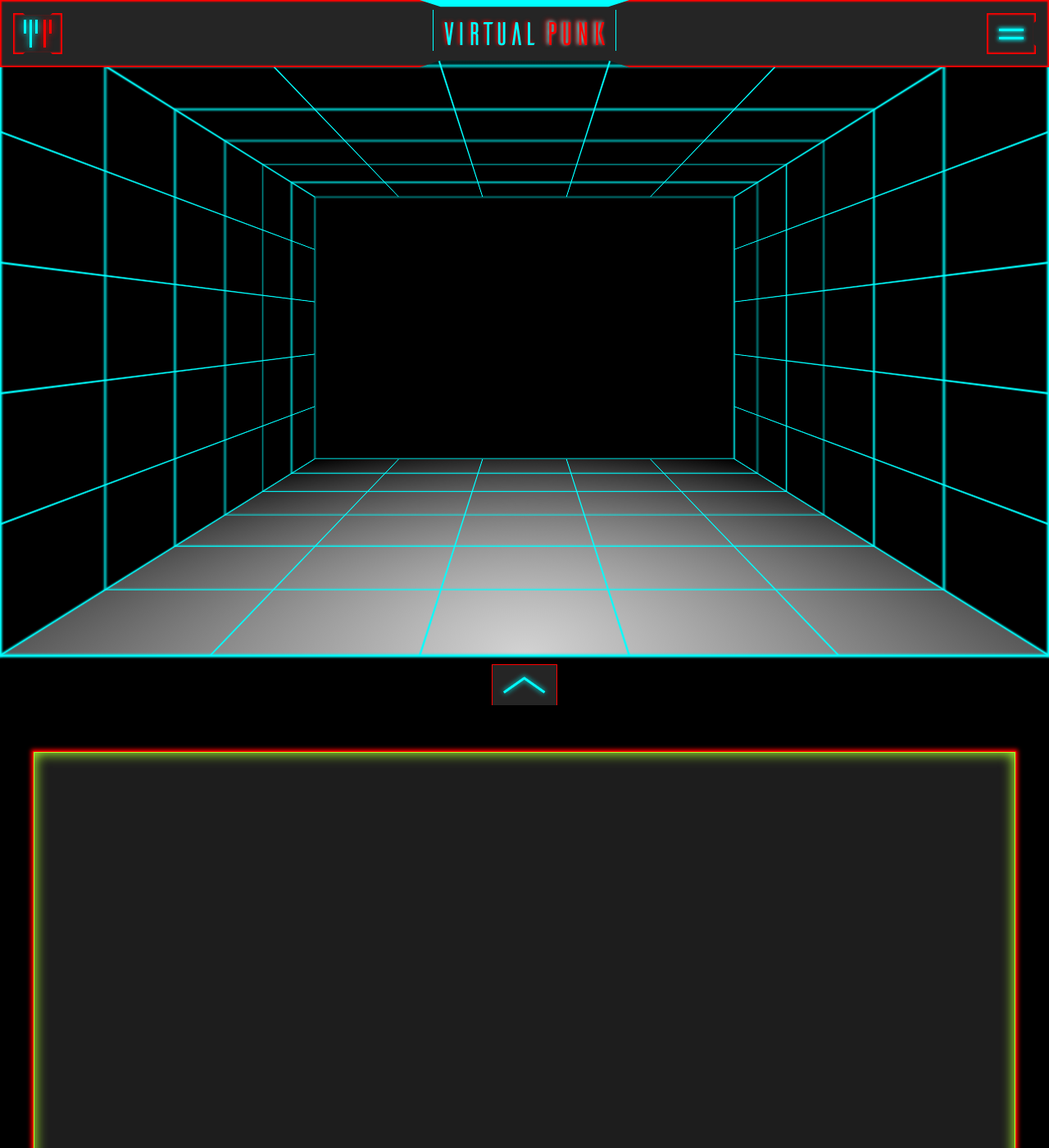
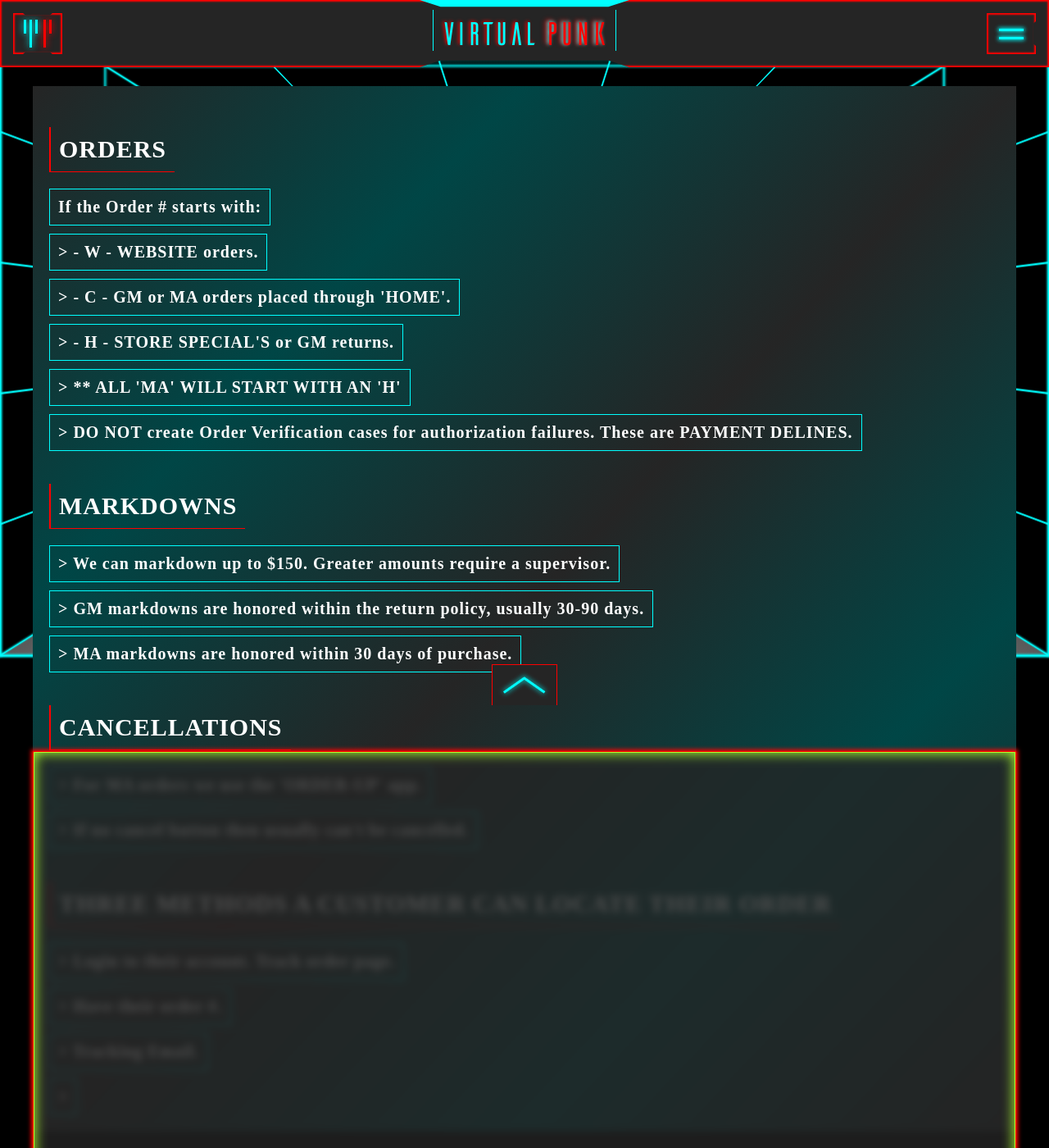
Before and after one commit to virtualepoch/virtual-punk-react, a React (Create React App) app: page /orders in a window 1280 px wide. Shown: the whole page at 82% size. Before the commit the page ends 800 px from the top, so only its background shows below. Built offline with nearby package versions, Linux system fonts and the light colour scheme; the HTML template or start-up script is replaced by a standard one.

Commit message:
added new page

```diff
--- a/src/App.js
+++ b/src/App.js
@@ -3,8 +3,9 @@ import { useEffect } from "react";
 import { Header } from "./components/Header";
 import { ButtonToTop } from "./components/ButtonToTop";
 import { WireBoxUnderlay } from "./components/WireBoxUnderlay";
+import "./App.css";
 import { Home } from "./pages/Home";
-import "./App.css";
+import { Orders } from "./pages/Orders";
 
 function useScrollToTop() {
   const { pathname } = useLocation();
@@ -24,6 +25,7 @@ function App() {
       <section className="page-container">
         <Routes>
           <Route path="/" element={<Home />} />
+          <Route path="/orders" element={<Orders />} />
         </Routes>
       </section>
     </div>
--- a/src/components/Header.js
+++ b/src/components/Header.js
@@ -120,8 +120,8 @@ export function Header() {
             </CustomLink>
           </li>
           <li>
-            <CustomLink className="link" onClick={openCloseNavMenu} to={"/"}>
-              ABOUT
+            <CustomLink className="link" onClick={openCloseNavMenu} to={"/orders"}>
+              ORDERS
             </CustomLink>
           </li>
           <li>
--- /dev/null
+++ b/src/pages/Orders.js
@@ -0,0 +1,27 @@
+export function Orders(){
+    return(
+        <div className="page">
+            <div className="banner thd-notes">
+                <h1>ORDERS</h1>
+                <p>If the Order # starts with:</p>
+                <p>&gt; - W - WEBSITE orders.</p>
+                <p>&gt; - C - GM or MA orders placed through 'HOME'.</p>
+                <p>&gt; - H - STORE SPECIAL'S or GM returns.</p>
+                <p>&gt; ** ALL 'MA' WILL START WITH AN 'H'</p>
+                <p>&gt; DO NOT create Order Verification cases for authorization failures. These are PAYMENT DELINES.</p>
+                <h1>MARKDOWNS</h1>
+                <p>&gt; We can markdown up to $150. Greater amounts require a supervisor.</p>
+                <p>&gt; GM markdowns are honored within the return policy, usually 30-90 days.</p>
+                <p>&gt; MA markdowns are honored within 30 days of purchase.</p>
+                <h1>CANCELLATIONS</h1>
+                <p>&gt; For MA orders we use the 'ORDER-UP' app.</p>
+                <p>&gt; If no cancel button then usually can't be cancelled.</p>
+                <h1>THREE METHODS A CUSTOMER CAN LOCATE THEIR ORDER</h1>
+                <p>&gt; Login to their account. Track order page.</p>
+                <p>&gt; Have their order #.</p>
+                <p>&gt; Tracking Email.</p>
+                <p>&gt; </p>
+            </div>
+        </div>
+    )
+}
```
